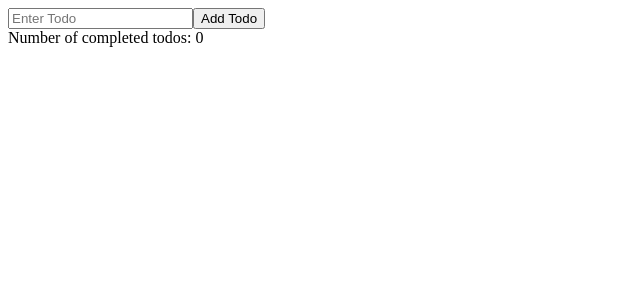
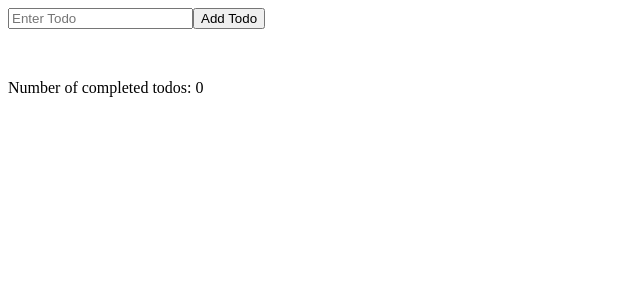
Before and after one commit to MathiasSjoblom-ha-ax/angularTodo, an Angular app: page / in a window 1280 px wide. Shown: the top 300 px of the page, without its empty margins (0-640 px from the left). Built offline with nearby package versions, Linux system fonts and the light colour scheme.

Commit message:
added seperate list for completed todos, remove completed todo function

```diff
--- a/src/app/app.component.css
+++ b/src/app/app.component.css
@@ -0,0 +1,3 @@
+.completedTodosList {
+    margin-top: 50px;
+}
--- a/src/app/app.component.html
+++ b/src/app/app.component.html
@@ -6,10 +6,8 @@
         <input type="submit" value="Add Todo">
       </form>
     </div>
-    <div class="completed">
-      <span class="completedTodosText">Number of completed todos: {{completedTodos.length}}</span>
-    </div>
     <div class="listDiv">
+      <div class="todosList">
         <ul>
           <li *ngFor="let todo of todos; let index = index">
             {{ todo.contentText }}
@@ -18,5 +16,15 @@
           </li>
         </ul>
       </div>
+      <div class="completedTodosList">
+        <span class="completedTodosText">Number of completed todos: {{completedTodos.length}}</span>
+        <ul>
+          <li *ngFor="let todo of completedTodos; let index = index">
+            {{ todo.contentText }}
+            <button (click)="removeCompleted(index)">Remove</button>
+          </li>
+        </ul>
       </div>
     </div>
+  </div>
+</div>
--- a/src/app/app.component.ts
+++ b/src/app/app.component.ts
@@ -38,6 +38,11 @@ export class TodoComponent implements OnInit{
     localStorage.setItem('todos', JSON.stringify(this.todos));
   }
 
+  removeCompleted(index: number) {
+    this.completedTodos.splice(index, 1);
+    localStorage.setItem('completedtodos', JSON.stringify(this.completedTodos));
+  }
+
   //OnInit function that is called at component initialization
   //Checks for localstorage data
   ngOnInit() {
```
Lines whose indentation alone changed are shown as unchanged.
